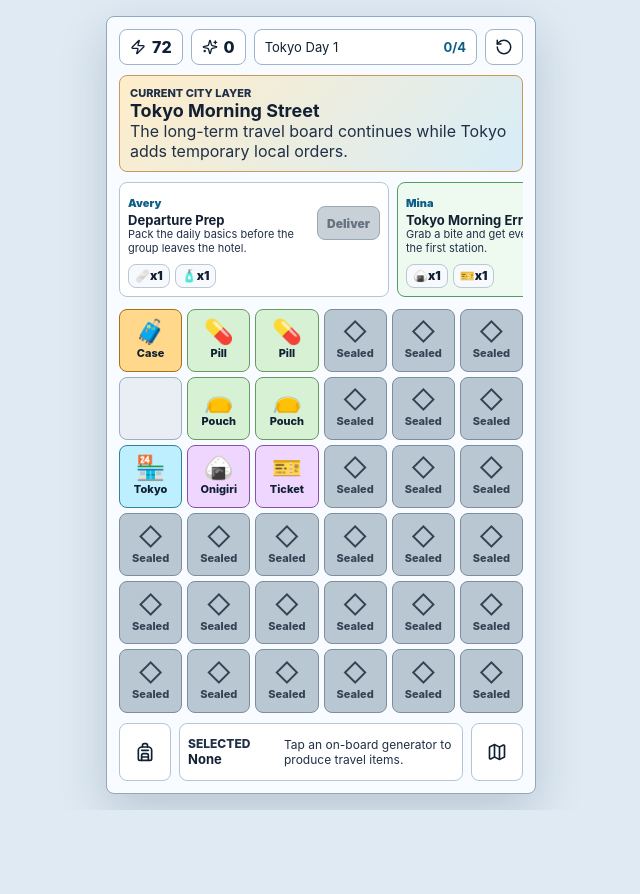
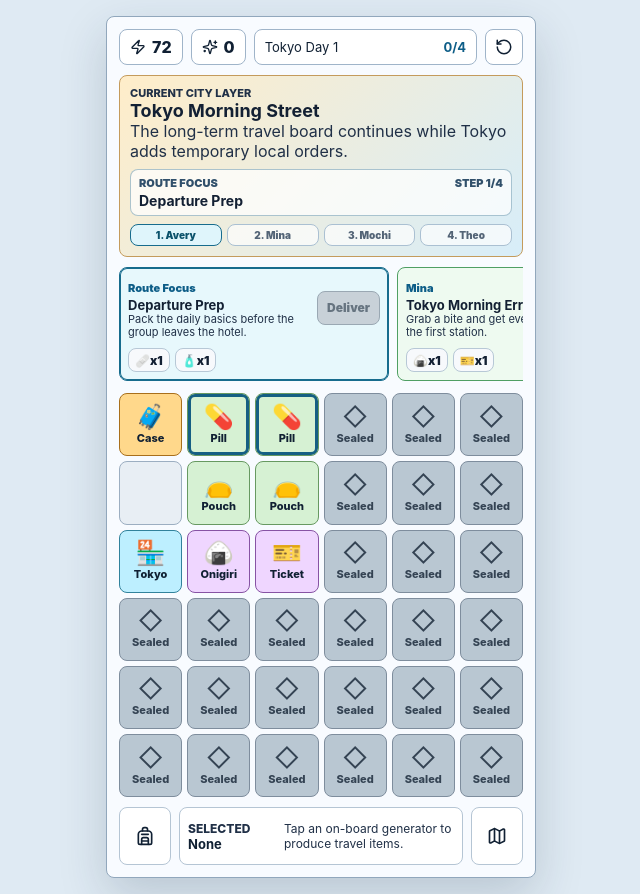
Before and after one commit to kamimaomao/travel-merge2-prototype, a React (Vite) app: page / in a window 1280 px wide. Shown: the whole page, without its empty margins (319-959 px from the left). Before the commit the page ends 810 px from the top, so only its background shows below. Built offline with nearby package versions, Linux system fonts and the light colour scheme.

Commit message:
feat: add route focus demo

```diff
--- a/src/App.tsx
+++ b/src/App.tsx
@@ -41,12 +41,23 @@ function canFulfillOrder(state: GameState, orderId: string): boolean {
   });
 }
 
+function getFocusedOrderId(state: GameState, chapterOrderIds: string[]): string | null {
+  return chapterOrderIds.find((orderId) => state.activeOrderIds.includes(orderId)) ?? state.activeOrderIds[0] ?? null;
+}
+
 export default function App() {
   const [game, setGame] = useState<GameState>(() => createInitialState());
   const chapter = cityChapters[game.cityChapterId];
   const selectedPiece = game.selectedIndex === null ? null : game.board[game.selectedIndex];
+  const focusedOrderId = getFocusedOrderId(game, chapter.orderIds);
+  const focusedOrder = focusedOrderId ? orderDefs[focusedOrderId] : null;
+  const focusedOrderStep = focusedOrderId ? chapter.orderIds.indexOf(focusedOrderId) + 1 : 0;
 
   const selectedLabel = useMemo(() => getPieceLabel(selectedPiece), [selectedPiece]);
+  const focusedRequirementChainIds = useMemo(
+    () => new Set(focusedOrder?.requirements.map((requirement) => itemDefs[requirement.itemId].chainId) ?? []),
+    [focusedOrder]
+  );
 
   function handleCellClick(index: number) {
     const piece = game.board[index];
@@ -129,16 +140,40 @@ export default function App() {
             <h1>{chapter.sceneTitle}</h1>
             <p>{chapter.sceneSubtitle}</p>
           </div>
+          <div className="mainline-focus" aria-label="Current route focus">
+            <span>Route Focus</span>
+            <strong>{focusedOrder ? focusedOrder.title : "Chapter Clear"}</strong>
+            <small>
+              Step {focusedOrderStep || chapter.orderIds.length}/{chapter.orderIds.length}
+            </small>
+          </div>
+          <div className="route-track" aria-label="Travel route steps">
+            {chapter.orderIds.map((orderId, index) => {
+              const order = orderDefs[orderId];
+              const completed = game.completedOrderIds.includes(orderId);
+              const active = focusedOrderId === orderId;
+              return (
+                <span className={`${completed ? "completed" : ""} ${active ? "active" : ""}`} key={orderId}>
+                  {index + 1}. {order.requester}
+                </span>
+              );
+            })}
+          </div>
         </section>
 
         <section className="customer-strip" aria-label="Active customer orders">
           {game.activeOrderIds.map((orderId) => {
             const order = orderDefs[orderId];
             const ready = canFulfillOrder(game, orderId);
+            const focused = focusedOrderId === orderId;
             return (
-              <article className={`customer-ticket ${ready ? "ready" : ""}`} key={order.id}>
+              <article
+                className={`customer-ticket ${ready ? "ready" : ""} ${focused ? "focused" : ""}`}
+                key={order.id}
+                aria-current={focused ? "step" : undefined}
+              >
                 <div className="ticket-main">
-                  <span className="requester">{order.requester}</span>
+                  <span className="requester">{focused ? "Route Focus" : order.requester}</span>
                   <h2>{order.title}</h2>
                   <p>{order.flavor}</p>
                 </div>
@@ -180,13 +215,15 @@ export default function App() {
           {game.board.map((piece, index) => {
             const label = getPieceLabel(piece);
             const selected = game.selectedIndex === index;
+            const routeNeeded = piece?.kind === "item" && focusedRequirementChainIds.has(itemDefs[piece.defId].chainId);
             return (
               <button
-                className={`cell ${label.className} ${selected ? "selected" : ""}`}
+                className={`cell ${label.className} ${selected ? "selected" : ""} ${routeNeeded ? "route-needed" : ""}`}
                 type="button"
                 key={piece ? piece.uid : `empty-${index}`}
                 onClick={() => handleCellClick(index)}
                 aria-label={`${label.label} cell ${index + 1}`}
+                data-route-needed={routeNeeded ? "true" : undefined}
               >
                 <span className="cell-emoji">{label.emoji}</span>
                 <span className="cell-label">{label.shortLabel}</span>
--- a/src/styles.css
+++ b/src/styles.css
@@ -91,8 +91,9 @@ button {
 
 .scene-strip {
   min-width: 0;
-  min-height: 78px;
+  min-height: 118px;
   display: grid;
+  gap: 8px;
   border: 1px solid #c49b5c;
   border-radius: 8px;
   background: linear-gradient(135deg, #ffedc9 0%, #d7edf9 100%);
@@ -124,6 +125,77 @@ button {
   color: #34506b;
 }
 
+.mainline-focus {
+  display: grid;
+  grid-template-columns: minmax(0, 1fr) auto;
+  grid-template-areas:
+    "label step"
+    "title title";
+  gap: 4px 8px;
+  align-items: center;
+  border: 1px solid rgba(21, 93, 128, 0.35);
+  border-radius: 8px;
+  background: rgba(255, 255, 255, 0.72);
+  padding: 6px 8px;
+}
+
+.mainline-focus span,
+.mainline-focus small {
+  color: #31506b;
+  font-size: 11px;
+  font-weight: 900;
+  text-transform: uppercase;
+}
+
+.mainline-focus span {
+  grid-area: label;
+}
+
+.mainline-focus small {
+  grid-area: step;
+}
+
+.mainline-focus strong {
+  grid-area: title;
+  font-size: 14px;
+  line-height: 1.05;
+}
+
+.route-track {
+  display: grid;
+  grid-template-columns: repeat(4, minmax(0, 1fr));
+  gap: 5px;
+}
+
+.route-track span {
+  min-width: 0;
+  min-height: 22px;
+  display: flex;
+  align-items: center;
+  justify-content: center;
+  overflow: hidden;
+  border: 1px solid #aac0d2;
+  border-radius: 8px;
+  background: rgba(255, 255, 255, 0.68);
+  color: #536476;
+  font-size: 10px;
+  font-weight: 900;
+  text-overflow: ellipsis;
+  white-space: nowrap;
+}
+
+.route-track span.active {
+  border-color: #176c8d;
+  background: #dff5fb;
+  color: #0b526b;
+}
+
+.route-track span.completed {
+  border-color: #5ca46b;
+  background: #e7f6e8;
+  color: #386f41;
+}
+
 .board {
   min-width: 0;
   display: grid;
@@ -149,6 +221,10 @@ button {
 .cell.selected {
   outline: 3px solid #116d9d;
   outline-offset: 1px;
+}
+
+.cell.route-needed {
+  box-shadow: inset 0 0 0 3px #155f83;
 }
 
 .cell.empty {
@@ -230,6 +306,12 @@ button {
 .customer-ticket.ready {
   border-color: #4f9f63;
   background: #eefaf0;
+}
+
+.customer-ticket.focused {
+  border-color: #176c8d;
+  background: #e7f8fc;
+  box-shadow: inset 0 0 0 1px #176c8d;
 }
 
 .ticket-main {
```
Also changed, not shown: 1 other file (tests, documents, lock files or other folders).
